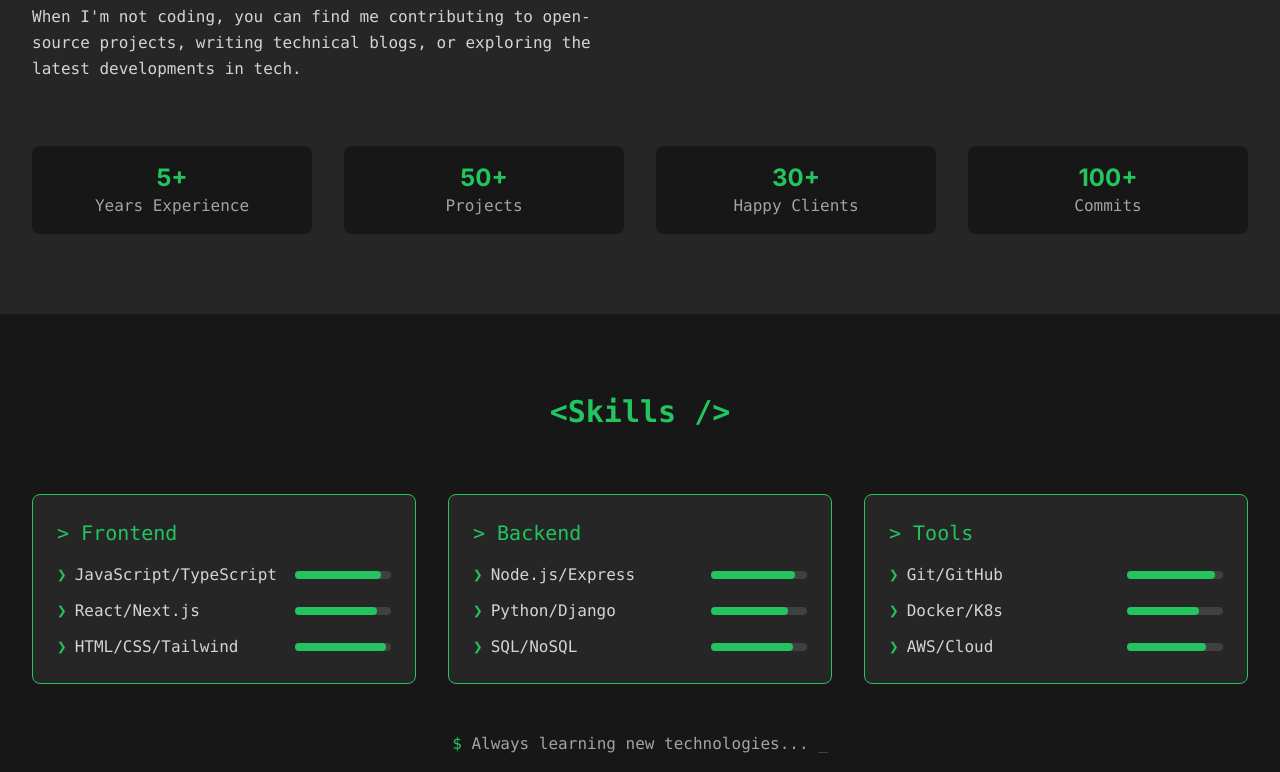
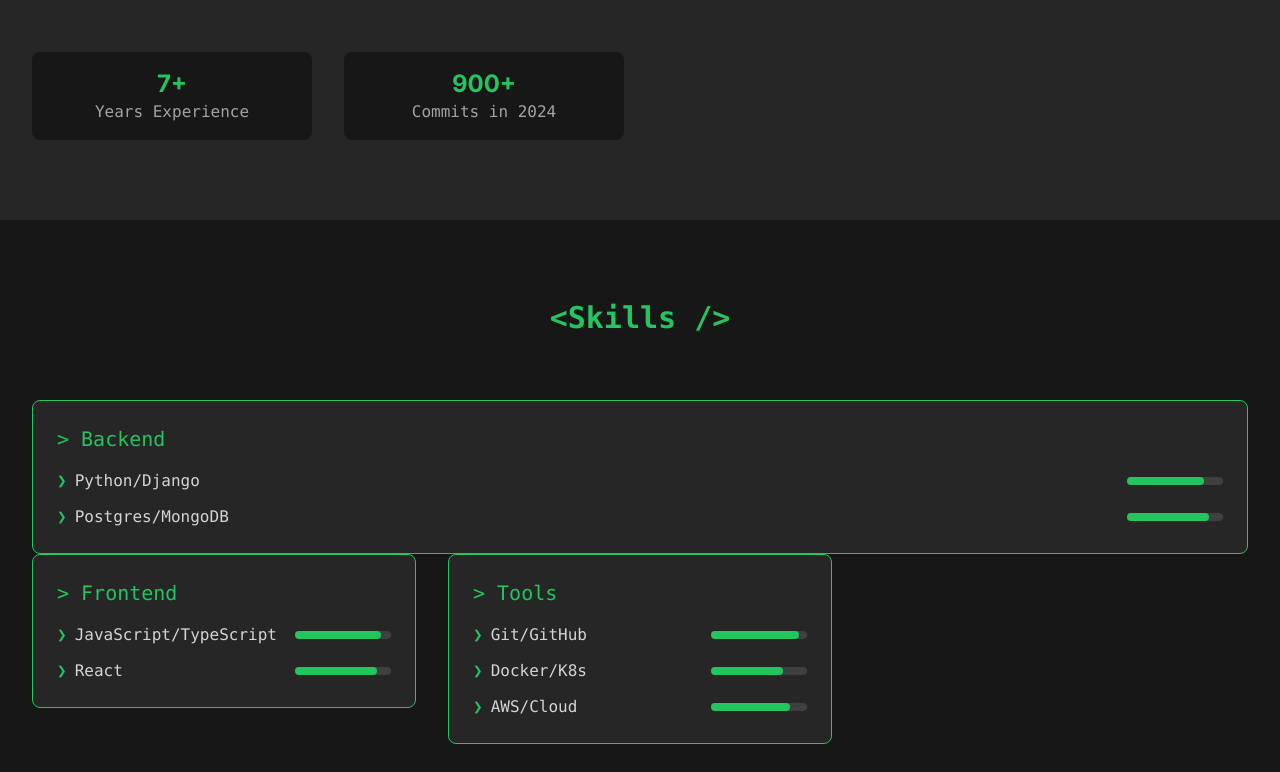
Before and after one commit to ParashuramJoshi23/me, a plain HTML site: page index.html in a window 1280 px wide. Shown: the part 1348-2120 px from the top of the page. Drawn offline with nearby package versions, Linux system fonts and the light colour scheme.

Commit message:
keep relevant info

```diff
--- a/index.html
+++ b/index.html
@@ -488,19 +488,15 @@
           <div class="bg-neutral-900 p-6 rounded-lg border border-green-500 font-mono">
             <p class="text-green-500 mb-2">> const developer = {</p>
             <p class="text-white ml-4">name: "Parashuram Joshi",</p>
-            <p class="text-white ml-4">role: "Full Stack Developer",</p>
-            <p class="text-white ml-4">location: "Silicon Valley",</p>
-            <p class="text-white ml-4">languages: ["JavaScript", "Python", "Rust"],</p>
+            <p class="text-white ml-4">role: "Software Engineer",</p>
+            <p class="text-white ml-4">location: "Bengaluru",</p>
+            <p class="text-white ml-4">languages: ["Python", "Javascript", "Go"],</p>
             <p class="text-green-500">}</p>
           </div>
 
           <div class="space-y-4 text-neutral-300">
             <p class="font-mono leading-relaxed">
               I'm a passionate software developer with a keen interest in building scalable web applications and exploring new technologies. With 5+ years of experience in full-stack development, I enjoy turning complex problems into simple, beautiful solutions.
-            </p>
-
-            <p class="font-mono leading-relaxed">
-              When I'm not coding, you can find me contributing to open-source projects, writing technical blogs, or exploring the latest developments in tech.
             </p>
           </div>
         </div>
@@ -526,20 +522,12 @@
 
       <div class="mt-16 grid grid-cols-2 md:grid-cols-4 gap-8 animate__animated animate__fadeInUp">
         <div class="text-center p-4 bg-neutral-900 rounded-lg">
-          <p class="text-green-500 text-2xl font-bold">5+</p>
+          <p class="text-green-500 text-2xl font-bold">7+</p>
           <p class="text-neutral-400 font-mono">Years Experience</p>
         </div>
         <div class="text-center p-4 bg-neutral-900 rounded-lg">
-          <p class="text-green-500 text-2xl font-bold">50+</p>
-          <p class="text-neutral-400 font-mono">Projects</p>
-        </div>
-        <div class="text-center p-4 bg-neutral-900 rounded-lg">
-          <p class="text-green-500 text-2xl font-bold">30+</p>
-          <p class="text-neutral-400 font-mono">Happy Clients</p>
-        </div>
-        <div class="text-center p-4 bg-neutral-900 rounded-lg">
-          <p class="text-green-500 text-2xl font-bold">100+</p>
-          <p class="text-neutral-400 font-mono">Commits</p>
+          <p class="text-green-500 text-2xl font-bold">900+</p>
+          <p class="text-neutral-400 font-mono">Commits in 2024</p>
         </div>
       </div>
     </div>
@@ -553,6 +541,28 @@
     <div class="max-w-7xl mx-auto px-4 sm:px-6 lg:px-8">
       <div class="text-center mb-16 animate__animated animate__fadeIn">
         <h2 class="text-3xl font-bold text-green-500 font-mono">&lt;Skills /&gt;</h2>
+      </div>
+
+      <div class="animate__animated animate__fadeInUp" style="animation-delay: 0.2s;">
+        <div class="bg-neutral-800 p-6 rounded-lg border border-green-500">
+          <h3 class="text-green-500 font-mono text-xl mb-4">> Backend</h3>
+          <ul class="space-y-3">
+            <li class="flex items-center text-neutral-300 font-mono">
+              <span class="text-green-500 mr-2">❯</span>
+              <span>Python/Django</span>
+              <div class="ml-auto w-24 h-2 bg-neutral-700 rounded">
+                <div class="w-[80%] h-full bg-green-500 rounded"></div>
+              </div>
+            </li>
+            <li class="flex items-center text-neutral-300 font-mono">
+              <span class="text-green-500 mr-2">❯</span>
+              <span>Postgres/MongoDB</span>
+              <div class="ml-auto w-24 h-2 bg-neutral-700 rounded">
+                <div class="w-[85%] h-full bg-green-500 rounded"></div>
+              </div>
+            </li>
+          </ul>
+        </div>
       </div>
 
       <div class="grid grid-cols-1 md:grid-cols-3 gap-8">
@@ -569,43 +579,7 @@
               </li>
               <li class="flex items-center text-neutral-300 font-mono">
                 <span class="text-green-500 mr-2">❯</span>
-                <span>React/Next.js</span>
-                <div class="ml-auto w-24 h-2 bg-neutral-700 rounded">
-                  <div class="w-[85%] h-full bg-green-500 rounded"></div>
-                </div>
-              </li>
-              <li class="flex items-center text-neutral-300 font-mono">
-                <span class="text-green-500 mr-2">❯</span>
-                <span>HTML/CSS/Tailwind</span>
-                <div class="ml-auto w-24 h-2 bg-neutral-700 rounded">
-                  <div class="w-[95%] h-full bg-green-500 rounded"></div>
-                </div>
-              </li>
-            </ul>
-          </div>
-        </div>
-
-        <div class="animate__animated animate__fadeInUp" style="animation-delay: 0.2s;">
-          <div class="bg-neutral-800 p-6 rounded-lg border border-green-500">
-            <h3 class="text-green-500 font-mono text-xl mb-4">> Backend</h3>
-            <ul class="space-y-3">
-              <li class="flex items-center text-neutral-300 font-mono">
-                <span class="text-green-500 mr-2">❯</span>
-                <span>Node.js/Express</span>
-                <div class="ml-auto w-24 h-2 bg-neutral-700 rounded">
-                  <div class="w-[88%] h-full bg-green-500 rounded"></div>
-                </div>
-              </li>
-              <li class="flex items-center text-neutral-300 font-mono">
-                <span class="text-green-500 mr-2">❯</span>
-                <span>Python/Django</span>
-                <div class="ml-auto w-24 h-2 bg-neutral-700 rounded">
-                  <div class="w-[80%] h-full bg-green-500 rounded"></div>
-                </div>
-              </li>
-              <li class="flex items-center text-neutral-300 font-mono">
-                <span class="text-green-500 mr-2">❯</span>
-                <span>SQL/NoSQL</span>
+                <span>React</span>
                 <div class="ml-auto w-24 h-2 bg-neutral-700 rounded">
                   <div class="w-[85%] h-full bg-green-500 rounded"></div>
                 </div>
@@ -644,12 +618,6 @@
         </div>
       </div>
 
-      <div class="mt-12 text-center">
-        <p class="text-neutral-400 font-mono animate__animated animate__fadeIn">
-          <span class="text-green-500">$</span> Always learning new technologies...
-          <span class="animate-pulse">_</span>
-        </p>
-      </div>
     </div>
   </section>
 </div>
@@ -751,7 +719,7 @@
 </div>
 </htmlCode></element><element id="3fc71659-04a1-4276-b880-ec04dedb2fec" data-section-id="3fc71659-04a1-4276-b880-ec04dedb2fec">
 
-<htmlCode>
+<!-- <htmlCode>
 <div id="root">
   <section id="projects" class="bg-neutral-900 py-20">
     <div class="max-w-7xl mx-auto px-4 sm:px-6 lg:px-8">
@@ -979,7 +947,7 @@
                   <path stroke-linecap="round" stroke-linejoin="round" stroke-width="2" d="M17.657 16.657L13.414 20.9a1.998 1.998 0 01-2.827 0l-4.244-4.243a8 8 0 1111.314 0z"/>
                   <path stroke-linecap="round" stroke-linejoin="round" stroke-width="2" d="M15 11a3 3 0 11-6 0 3 3 0 016 0z"/>
                 </svg>
-                <span>Silicon Valley, CA</span>
+                <span>Bengaluru, CA</span>
               </div>
             </div>
           </div>
@@ -1045,7 +1013,7 @@
 </div>
 </htmlCode></element><element id="9cbbbfae-6a0d-4e8e-8418-15559d618636" data-section-id="9cbbbfae-6a0d-4e8e-8418-15559d618636">
 
-<htmlCode>
+<htmlCode> -->
 <div id="root">
   <footer id="footer" class="bg-neutral-900 border-t border-green-500">
     <div class="max-w-7xl mx-auto px-4 sm:px-6 lg:px-8 py-12">
```
